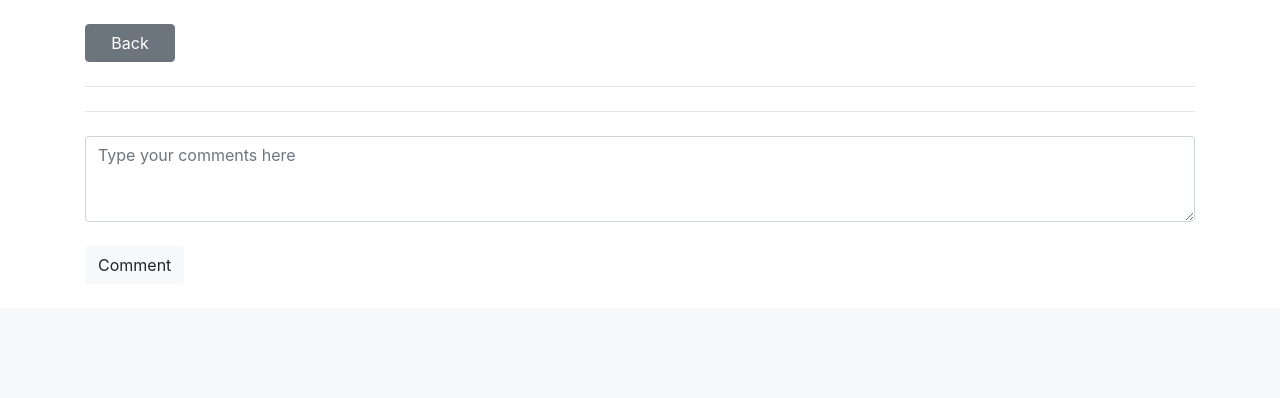
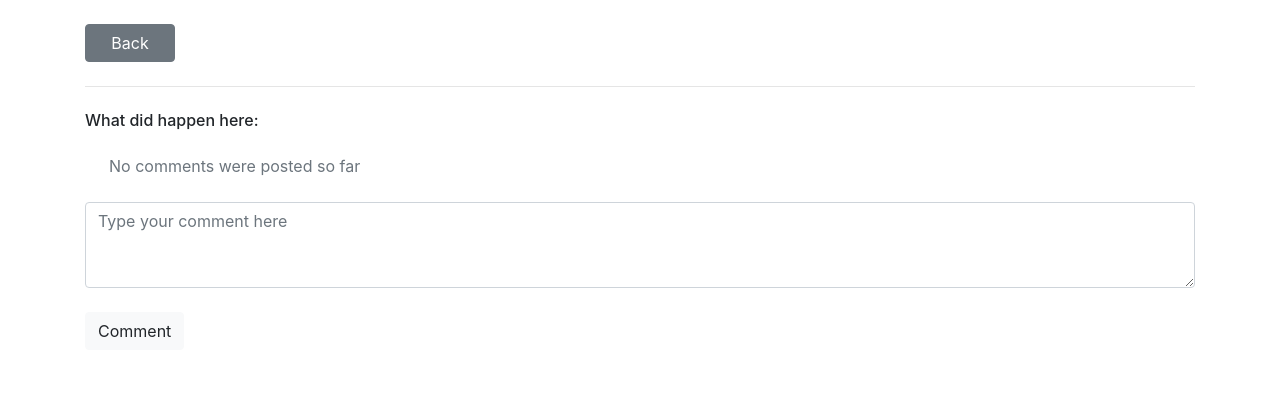
Before and after one commit to antonrudnev/promising_practices, a Flask app: template templates/practice/details.html in a window 1280 px wide. Shown: the part 996-1394 px from the top of the page. Before the commit the page ends 1267 px from the top, so only its background shows below. Run offline with Flask 2, Linux system fonts and the light colour scheme; the template is opened without the code that fills it, so the values that code supplies are empty; some libraries are stand-ins or nearby versions.

Commit message:
Support of comments were added

```diff
--- a/templates/practice/details.html
+++ b/templates/practice/details.html
@@ -121,8 +121,14 @@
         {% endif %}
     </div>
     <hr class="my-4"/>
+    <h6 class="mb-4">What did happen here:</h6>
+    {% if comments|length == 0 %}
+    <div class="mb-4 mx-4 text-muted">
+        No comments were posted so far
+    </div>
+    {% endif %}
     {% for comment in comments %}
-        <div class="my-2 mx-4">
+        <div class="mb-4 mx-4">
             <div class="d-flex justify-content-between text-muted">
                 <div><small><strong>{{ comment.full_name }}</strong></small></div>
                 <div><small>{{ comment.created_on }}</small></div>
@@ -130,9 +136,8 @@
             <div>{{ comment.comment }}</div>
         </div>
     {% endfor %}
-    <hr class="my-4"/>
-    <form action="{{ url_for("practice.comment", id=practice.id, query=query, page=page) }}" method="post">
-        <textarea class="form-control" rows="3" name="comment" placeholder="Type your comments here"></textarea>
+    <form class="my-4" action="{{ url_for("practice.comment", id=practice.id, query=query, page=page) }}" method="post">
+        <textarea class="form-control" rows="3" name="comment" placeholder="Type your comment here"></textarea>
         <input class="btn btn-light my-4" type="submit" value="Comment"/>
     </form>
 {% endblock %}
```
